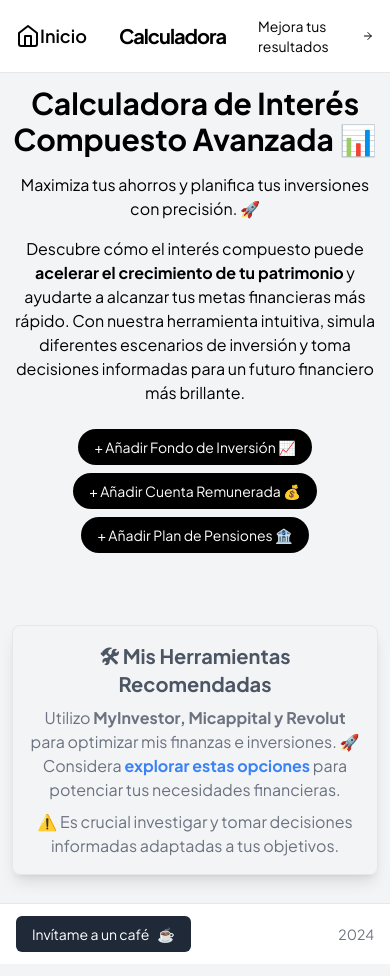
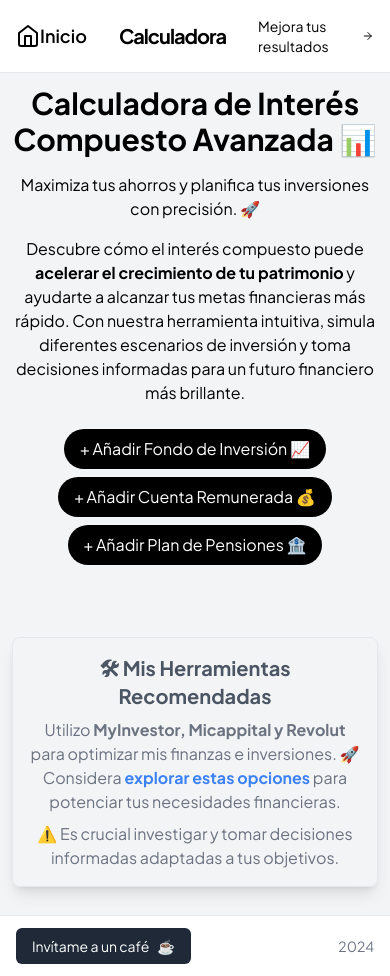
Before and after one commit to jlfernandezfernandez/compound-interest-calculator, a Next.js app: page /calculadora-interes-compuesto in a window 390 px wide. Built offline with nearby package versions, Linux system fonts and the light colour scheme.

Commit message:
increase buttons size

```diff
--- a/src/components/ProductButtons.tsx
+++ b/src/components/ProductButtons.tsx
@@ -29,7 +29,7 @@ export default function ProductButtons() {
 
     return (
         <section className="mb-8 flex flex-wrap justify-center gap-2 sm:gap-4">
-            <button onClick={() => handleAddProduct('inversion')} className="inline-block bg-black hover:bg-gray-800 text-white py-2 px-4 sm:py-3 sm:px-6 rounded-full transition duration-300 text-sm sm:text-base">
+            <button onClick={() => handleAddProduct('inversion')} className="inline-block bg-black hover:bg-gray-800 text-white py-2 px-4 sm:py-3 sm:px-6 rounded-full transition duration-300 sm:text-base">
                 + Añadir Fondo de Inversión 📈
                 {countByType('inversion') > 0 && (
                     <span className="inline-flex justify-center items-center ml-2 bg-white text-black rounded-full h-6 w-6">
@@ -37,7 +37,7 @@ export default function ProductButtons() {
                     </span>
                 )}
             </button>
-            <button onClick={() => handleAddProduct('cuenta')} className="inline-block bg-black hover:bg-gray-800 text-white py-2 px-4 sm:py-3 sm:px-6 rounded-full transition duration-300 text-sm sm:text-base">
+            <button onClick={() => handleAddProduct('cuenta')} className="inline-block bg-black hover:bg-gray-800 text-white py-2 px-4 sm:py-3 sm:px-6 rounded-full transition duration-300 sm:text-base">
                 + Añadir Cuenta Remunerada 💰
                 {countByType('cuenta') > 0 && (
                     <span className="inline-flex justify-center items-center ml-2 bg-white text-black rounded-full h-6 w-6">
@@ -45,7 +45,7 @@ export default function ProductButtons() {
                     </span>
                 )}
             </button>
-            <button onClick={() => handleAddProduct('pension')} className="inline-block bg-black hover:bg-gray-800 text-white py-2 px-4 sm:py-3 sm:px-6 rounded-full transition duration-300 text-sm sm:text-base">
+            <button onClick={() => handleAddProduct('pension')} className="inline-block bg-black hover:bg-gray-800 text-white py-2 px-4 sm:py-3 sm:px-6 rounded-full transition duration-300 sm:text-base">
                 + Añadir Plan de Pensiones 🏦
                 {countByType('pension') > 0 && (
                     <span className="inline-flex justify-center items-center ml-2 bg-white text-black rounded-full h-6 w-6">
```
